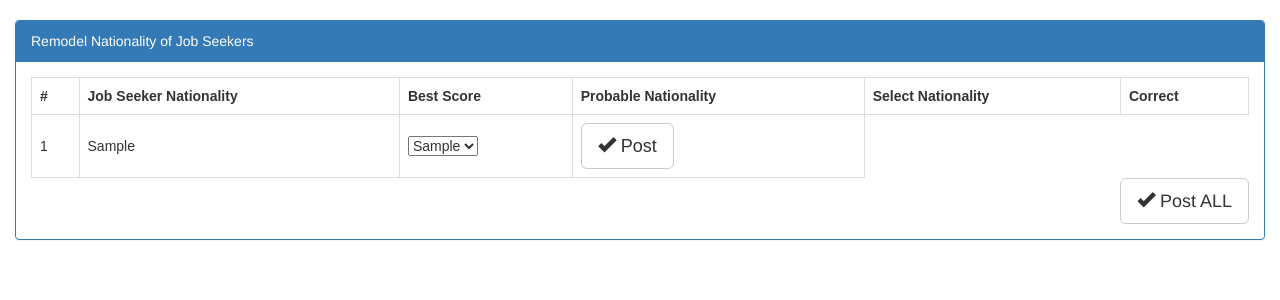
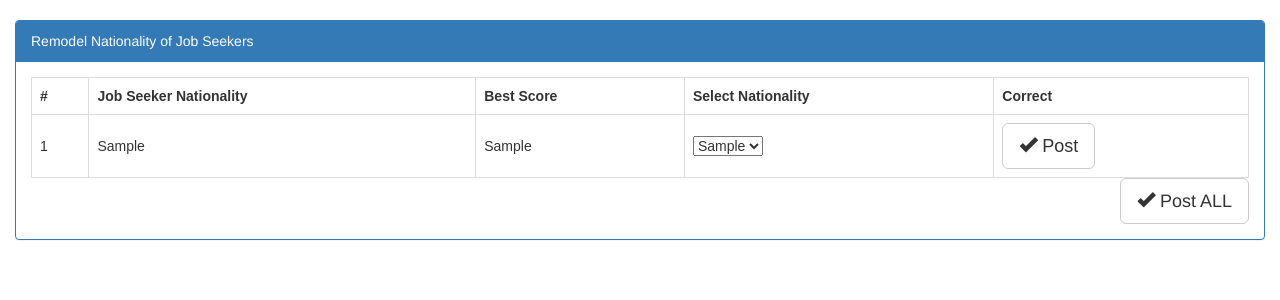
Before and after one commit to Kdk22/CleanNationality, a Django app: template templates/NationalityCleaner/index.html in a window 1280 px wide. Shown: the part 52-352 px from the top of the page. Run offline with Django 3.2, Linux system fonts and the light colour scheme; the template is opened without the code that fills it: most values are stand-ins (such as "Sample title", 1, 10 or a date in 2020); some libraries are stand-ins or nearby versions.

Commit message:
Review template

```diff
--- a/templates/NationalityCleaner/index.html
+++ b/templates/NationalityCleaner/index.html
@@ -12,9 +12,8 @@
       <th scope="col">#</th>
       <th scope="col">Job Seeker Nationality</th>
       <th scope="col"> Best Score </th>
-      <th scope="col"> Probable Nationality</th>
-        <th scope="col"> Select Nationality</th>
-        <th scope="col"> Correct</th>
+      <th scope="col"> Select Nationality</th>
+      <th scope="col"> Correct</th>
   </thead>
 
     <tbody>
@@ -24,13 +23,17 @@
             <form action="{% url 'NationalityClean:data_post' %}" method="post" >
             {% csrf_token %}
            <td> {{ forloop.counter }}</td>
-            {% for each_nationality in individual_nationality_values %}
-                <td>
-                    <input hidden name="each_nationality_data" value="{{ each_nationality }}">
-                    {{ each_nationality }}</td>
-            {% endfor %}
+{#            {% for each_nationality in individual_nationality_values %}#}
+
+                <td>{{ individual_nationality_values.0 }}</td>
+                <td>{{ individual_nationality_values.1 }}</td>
 
 
+                <input hidden name="each_nationality_data" value="{{ individual_nationality_values.2 }}">
+
+
+
+{#            {% endfor %}#}
              <td>{% if individual_nationality_values.1 > 0.90 %}
 
 
```
